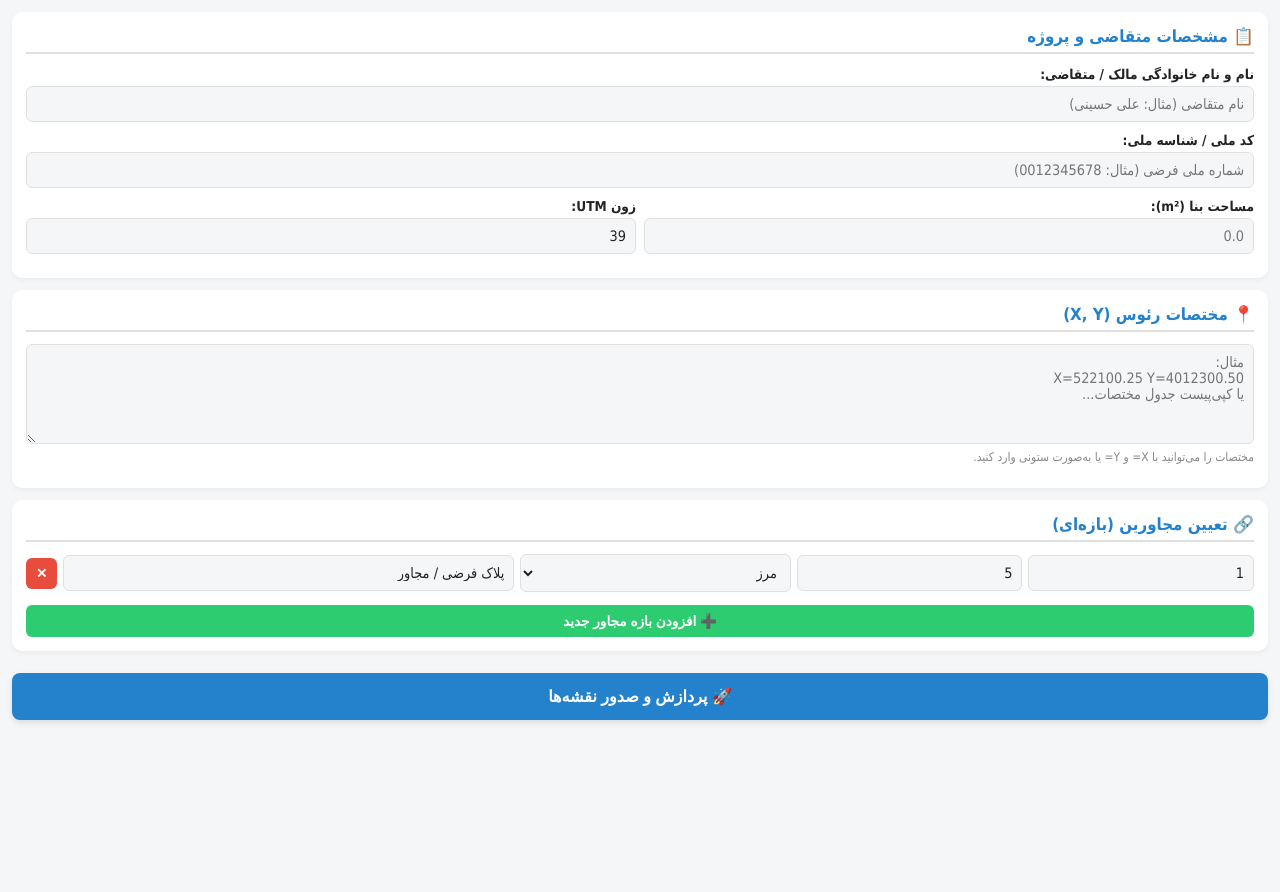
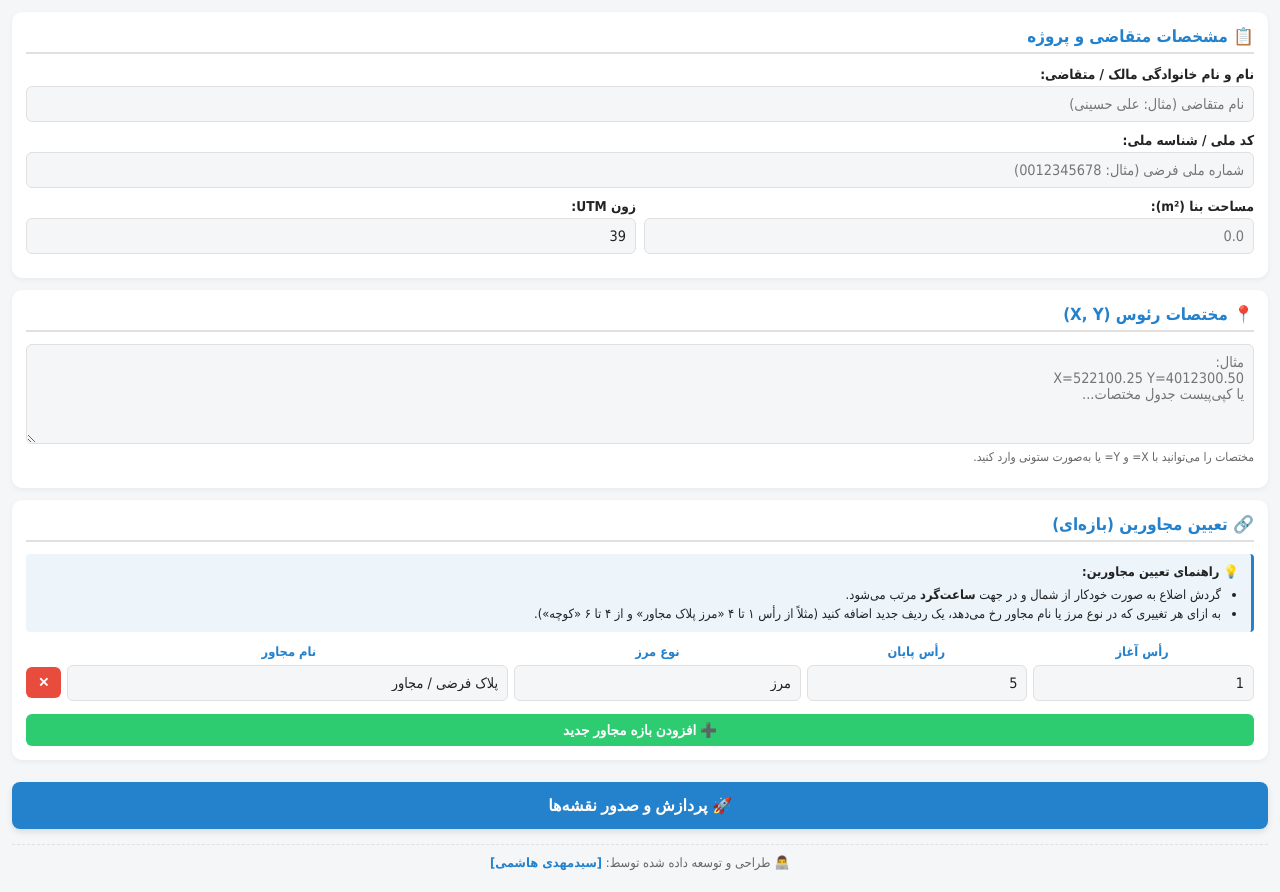
Before and after one commit to mhdi74/cadastre-MHD, a plain HTML site: page index.html in a window 1280 px wide. Before the commit the page ends 800 px from the top, so only its background shows below. Drawn offline with Linux system fonts and the light colour scheme.

Commit message:
Add files via upload

```diff
--- a/index.html
+++ b/index.html
@@ -3,8 +3,8 @@
 <head>
     <meta charset="UTF-8">
     <meta name="viewport" content="width=device-width, initial-scale=1.0">
-    <title>سامانه کاداستر ثبتی</title>
-    <!-- SDK تلگرام -->
+    <title>  سامانه تولید گواهی مختصات</title>
+    <!-- SDK اصلی تلگرام -->
     <script src="https://telegram.org/js/telegram-web-app.js"></script>
     <style>
         :root {
@@ -13,7 +13,7 @@
             --card-bg: var(--tg-theme-secondary-bg-color, #ffffff);
             --btn-color: var(--tg-theme-button-color, #2481cc);
             --btn-text: var(--tg-theme-button-text-color, #ffffff);
-            --hint-color: var(--tg-theme-hint-color, #888888);
+            --hint-color: var(--tg-theme-hint-color, #666666);
             --border-color: #e0e0e0;
         }
 
@@ -71,10 +71,22 @@
             resize: vertical;
         }
 
-        /* جدول پویای مجاورین */
+        /* سرستون‌ها و جدول پویای مجاورین */
+        .range-header {
+            display: grid;
+            grid-template-columns: 1fr 1fr 1.3fr 2fr 35px;
+            gap: 6px;
+            font-weight: bold;
+            font-size: 0.8rem;
+            color: var(--btn-color);
+            margin-bottom: 6px;
+            padding: 0 2px;
+            text-align: center;
+        }
+
         .range-row {
             display: grid;
-            grid-template-columns: 1fr 1fr 1.2fr 2fr auto;
+            grid-template-columns: 1fr 1fr 1.3fr 2fr 35px;
             gap: 6px;
             margin-bottom: 8px;
             align-items: center;
@@ -85,9 +97,11 @@
             color: white;
             border: none;
             border-radius: 6px;
-            padding: 8px 10px;
+            padding: 8px 0;
             cursor: pointer;
             font-weight: bold;
+            width: 35px;
+            text-align: center;
         }
 
         .btn-add {
@@ -122,14 +136,49 @@
             cursor: not-allowed;
         }
 
-        .hint {
-            font-size: 0.75rem;
+        .hint-box {
+            background-color: rgba(36, 129, 204, 0.08);
+            border-right: 3px solid var(--btn-color);
+            padding: 8px 12px;
+            border-radius: 4px;
+            font-size: 0.8rem;
+            color: var(--text-color);
+            margin-bottom: 12px;
+            line-height: 1.5;
+        }
+
+        .hint-box ul {
+            margin: 4px 0 0 0;
+            padding-right: 18px;
+        }
+
+        .developer-footer {
+            text-align: center;
+            margin-top: 15px;
+            padding: 10px;
+            font-size: 0.8rem;
             color: var(--hint-color);
-            margin-top: 3px;
+            border-top: 1px dashed var(--border-color);
+        }
+
+        .developer-footer b {
+            color: var(--btn-color);
         }
     </style>
 </head>
 <body>
+
+    <!-- لیست گزینه‌های پیشنهادی نوع مرز (با قابلیت تایپ دستی) -->
+    <datalist id="border-types-list">
+        <option value="مرز"></option>
+        <option value="دیوار"></option>
+        <option value="کوچه"></option>
+        <option value="خیابان"></option>
+        <option value="بلوار"></option>
+        <option value="مجرای آب"></option>
+        <option value="مسیل"></option>
+        <option value="حریم"></option>
+    </datalist>
 
     <!-- بخش اول: مشخصات متقاضی و پروژه -->
     <div class="card">
@@ -159,13 +208,34 @@
         <h3>📍 مختصات رئوس (X, Y)</h3>
         <div class="form-group">
             <textarea id="coords_text" rows="5" placeholder="مثال:&#10;X=522100.25 Y=4012300.50&#10;یا کپی‌پیست جدول مختصات..."></textarea>
-            <div class="hint">مختصات را می‌توانید با X= و Y= یا به‌صورت ستونی وارد کنید.</div>
+            <div style="font-size: 0.75rem; color: var(--hint-color); margin-top: 3px;">
+                مختصات را می‌توانید با X= و Y= یا به‌صورت ستونی وارد کنید.
+            </div>
         </div>
     </div>
 
     <!-- بخش سوم: تعیین مجاورین (پویا) -->
     <div class="card">
         <h3>🔗 تعیین مجاورین (بازه‌ای)</h3>
+
+        <!-- کادر راهنما -->
+        <div class="hint-box">
+            💡 <b>راهنمای تعیین مجاورین:</b>
+            <ul>
+                <li>گردش اضلاع به صورت خودکار از شمال و در جهت <b>ساعت‌گرد</b> مرتب می‌شود.</li>
+                <li>به ازای هر تغییری که در نوع مرز یا نام مجاور رخ می‌دهد، یک ردیف جدید اضافه کنید (مثلاً از رأس ۱ تا ۴ «مرز پلاک مجاور» و از ۴ تا ۶ «کوچه»).</li>
+            </ul>
+        </div>
+
+        <!-- عناوین ستون‌های جدول -->
+        <div class="range-header">
+            <span>رأس آغاز</span>
+            <span>رأس پایان</span>
+            <span>نوع مرز</span>
+            <span>نام مجاور</span>
+            <span></span>
+        </div>
+
         <div id="ranges-container"></div>
         <button type="button" class="btn-add" onclick="addRangeRow()">➕ افزودن بازه مجاور جدید</button>
     </div>
@@ -173,8 +243,12 @@
     <!-- دکمه ارسال -->
     <button id="submit-btn" class="submit-btn" onclick="sendData()">🚀 پردازش و صدور نقشه‌ها</button>
 
+    <!-- بخش توسعه‌دهنده -->
+    <div class="developer-footer">
+        👨‍💻 طراحی و توسعه داده شده توسط: <b>[سیدمهدی هاشمی]</b>
+    </div>
+
     <script>
-        // بررسی هوشمند محیط اجرای برنامه (تلگرام یا مرورگر عادی)
         const tg = window.Telegram?.WebApp;
         const isTelegramEnv = Boolean(tg && tg.initDataUnsafe && tg.initDataUnsafe.user);
 
@@ -183,7 +257,6 @@
             tg.expand();
         }
 
-        // تابع هوشمند نمایش پیام به کاربر
         function showNotification(message) {
             if (isTelegramEnv && tg.showAlert) {
                 tg.showAlert(message);
@@ -192,7 +265,6 @@
             }
         }
 
-        // تابع دانلود مستقیم فایل اکسل در مرورگر وب
         function downloadBase64File(base64Data, filename) {
             const link = document.createElement('a');
             link.href = 'data:application/vnd.openxmlformats-officedocument.spreadsheetml.sheet;base64,' + base64Data;
@@ -213,12 +285,7 @@
             rowDiv.innerHTML = `
                 <input type="number" class="r-start" placeholder="از" value="${start}">
                 <input type="number" class="r-end" placeholder="تا" value="${end}">
-                <select class="r-type">
-                    <option value="مرز" ${type === "مرز" ? "selected" : ""}>مرز</option>
-                    <option value="دیوار" ${type === "دیوار" ? "selected" : ""}>دیوار</option>
-                    <option value="کوچه" ${type === "کوچه" ? "selected" : ""}>کوچه</option>
-                    <option value="خیابان" ${type === "خیابان" ? "selected" : ""}>خیابان</option>
-                </select>
+                <input type="text" class="r-type" list="border-types-list" placeholder="نوع مرز" value="${type}">
                 <input type="text" class="r-name" placeholder="نام مجاور" value="${name}">
                 <button type="button" class="btn-del" onclick="removeRangeRow(this)">✕</button>
             `;
@@ -236,7 +303,7 @@
                 ranges.push({
                     "راس ابتدا": parseInt(row.querySelector('.r-start').value) || 1,
                     "راس انتها": parseInt(row.querySelector('.r-end').value) || 2,
-                    "نوع مرز": row.querySelector('.r-type').value,
+                    "نوع مرز": row.querySelector('.r-type').value || "مرز",
                     "نام مجاور": row.querySelector('.r-name').value || "---"
                 });
             });
@@ -277,7 +344,7 @@
             };
 
             try {
-                // آدرس API بک‌اند (در مرحله بعدی جایگزین می‌شود)
+                // آدرس API اختصاصی Render شما
                 const response = await fetch("https://cadastre-api-5uow.onrender.com/process", {
                     method: "POST",
                     headers: { "Content-Type": "application/json" },
@@ -288,7 +355,6 @@
 
                 if (result.success) {
                     if (result.files && result.files.length > 0) {
-                        // دانلود مستقیم فایل‌ها در مرورگر عادی
                         result.files.forEach(file => {
                             downloadBase64File(file.content_base64, file.filename);
                         });
```
